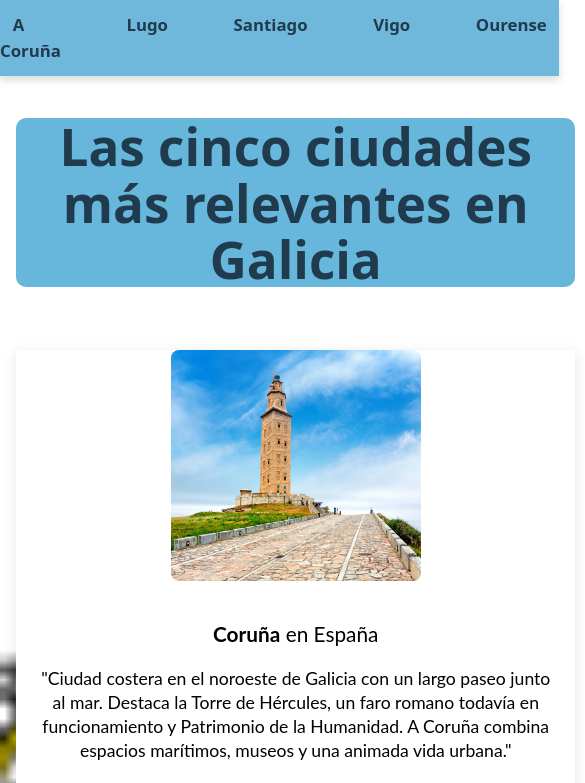
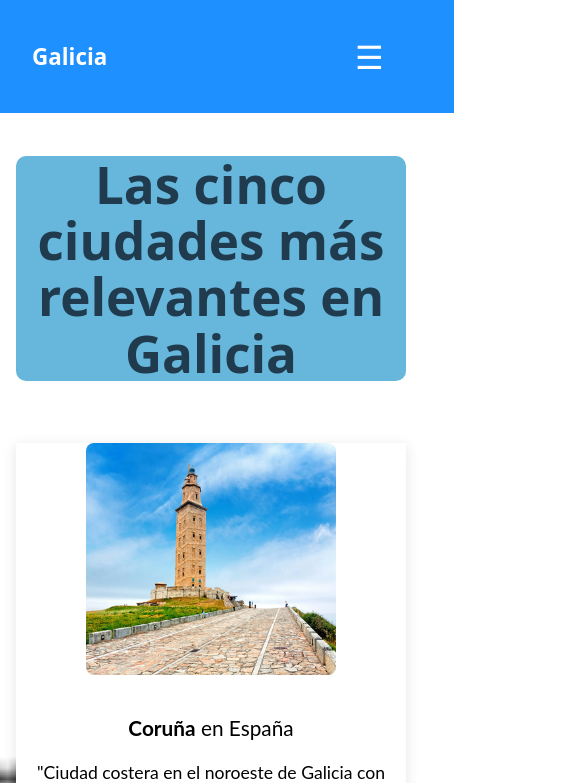
Before and after one commit to Mariaregue-spec/react-props, a React (Vite) app: page / in a window 390 px wide. Shown: the top 783 px of the page, 585 px wide, since content can reach past the window. Built offline with nearby package versions, Linux system fonts and the light colour scheme.

Commit message:
feat:Create navbar folder, testimonial in components, change routes, fix testimonial of cities

```diff
--- a/src/App.jsx
+++ b/src/App.jsx
@@ -1,6 +1,7 @@
+import Navbar from './components/Navbar/Navbar.jsx';
+import Testimonio from './components/Testimonio/Testimonio';
 import './App.css';
-import Navbar from './components/Navbar.jsx';
-import Testimonio from './components/Testimonio.jsx';
+
 
 function App() {
   return (
@@ -8,7 +9,6 @@ function App() {
       {/* NAVBAR */}
       <Navbar />
 
-      {/* CONTENIDO (NO TOCAMOS LOS TESTIMONIOS) */}
       <div className="App">
         <h1>Las cinco ciudades más relevantes en Galicia</h1>
 
@@ -30,21 +30,21 @@ function App() {
           nombre='Ourense'
           pais='España'
           imagen='Ourense'
-          testimonio='Ciudad interior de Galicia, situada en el interior de Galicia a orillas del río Miño, famosa por su patrimonio histórico y sus aguas termales.'
+          testimonio='Ciudad interior de Galicia, situada en el interior de Galicia a orillas del río Miño, famosa por su patrimonio histórico —como la Catedral de Ourense— y sus aguas termales repartidas por la ciudad y sus alrededores. Fue un importante asentamiento romano gracias a sus fuentes termales.'
         />
 
         <Testimonio
           nombre='Santiago de Compostela'
           pais='España'
           imagen='Santiago-de-Compostela'
-          testimonio='Ciudad histórica y capital de Galicia, famosa por su catedral y como destino final del Camino de Santiago.'
+          testimonio='Ciudad histórica y capital de Galicia, famosa por su impresionante catedral y como destino final del Camino de Santiago, una ruta de peregrinación milenaria. Su centro histórico es Patrimonio de la Humanidad por la UNESCO y combina arquitectura románica, gótica y barroca.'
         />
 
         <Testimonio
           nombre='Vigo'
           pais='España'
           imagen='Vigo'
-          testimonio='Es la ciudad más grande de Galicia y una importante zona portuaria junto a la Ría de Vigo.'
+          testimonio='Es la ciudad más grande de Galicia y una importante zona portuaria junto a la Ría de Vigo. Ofrece playas, barrios antiguos como el Casco Vello, parques, miradores y una rica gastronomía centrada en productos del mar.'
         />
       </div>
     </>
--- a/src/components/Navbar.css
+++ /dev/null
@@ -1,34 +0,0 @@
-.navbar {
-    position: sticky;
-    top: 0;
-    z-index: 1000;
-
-    background-color: #6fb7db;
-    padding: 0.8rem 0;
-
-    box-shadow: 0 4px 8px rgba(0, 0, 0, 0.15);
-}
-
-.nav-list {
-    list-style: none;
-    display: flex;
-    justify-content: center;
-    gap: 2.5rem;
-    margin: 0;
-    padding: 0;
-}
-
-.nav-list a {
-    color: #1f3b4d;
-    text-decoration: none;
-    font-weight: 600;
-    font-size: 1.05rem;
-    padding: 0.4rem 0.8rem;
-    border-radius: 8px;
-    transition: background-color 0.3s ease, color 0.3s ease;
-}
-
-.nav-list a:hover {
-    background-color: rgba(255, 255, 255, 0.4);
-    color: #0f2a3a;
-}
--- a/src/components/Navbar.jsx
+++ /dev/null
@@ -1,15 +0,0 @@
-import "./Navbar.css";
-
-export default function Navbar() {
-    return (
-        <nav className="navbar">
-            <ul className="nav-list">
-                <li><a href="https://www.coruna.gal" target="_blank" rel="noopener noreferrer">A Coruña</a></li>
-                <li><a href="https://www.lugo.gal" target="_blank" rel="noopener noreferrer">Lugo</a></li>
-                <li><a href="https://www.santiagodecompostela.gal" target="_blank" rel="noopener noreferrer">Santiago</a></li>
-                <li><a href="https://hoxe.vigo.org" target="_blank" rel="noopener noreferrer">Vigo</a></li>
-                <li><a href="https://www.ourense.gal" target="_blank" rel="noopener noreferrer">Ourense</a></li>
-            </ul>
-        </nav>
-    );
-}
--- /dev/null
+++ b/src/components/Navbar/Navbar.css
@@ -0,0 +1,76 @@
+.navbar {
+    width: 100%;
+    background-color: #1e90ff;
+    color: white;
+
+    display: flex;
+    align-items: center;
+    justify-content: space-between;
+
+    padding: 1rem 2rem;
+    position: sticky;
+    top: 0;
+    z-index: 100;
+}
+
+.navbar-logo {
+    font-size: 1.4rem;
+    font-weight: bold;
+}
+
+/* Links desktop */
+.navbar-links {
+    list-style: none;
+    display: flex;
+    gap: 1.5rem;
+}
+
+.navbar-links a {
+    color: white;
+    text-decoration: none;
+    font-weight: 500;
+}
+
+.navbar-links a:hover {
+    text-decoration: underline;
+}
+
+/* Botón hamburguesa */
+.hamburger {
+    display: none;
+    font-size: 2rem;
+    background: none;
+    border: none;
+    color: white;
+    cursor: pointer;
+}
+
+/* 📱 MOBILE */
+@media (max-width: 768px) {
+    .hamburger {
+        display: block;
+    }
+
+    .navbar-links {
+        position: absolute;
+        top: 100%;
+        left: 0;
+        width: 100%;
+
+        background-color: #1e90ff;
+        flex-direction: column;
+        align-items: center;
+
+        max-height: 0;
+        overflow: hidden;
+        transition: max-height 0.3s ease;
+    }
+
+    .navbar-links.open {
+        max-height: 300px;
+    }
+
+    .navbar-links li {
+        padding: 1rem 0;
+    }
+}
--- /dev/null
+++ b/src/components/Navbar/Navbar.jsx
@@ -0,0 +1,33 @@
+import { useState } from 'react';
+import './Navbar.css';
+
+function Navbar() {
+    const [open, setOpen] = useState(false);
+
+    return (
+        <nav className="navbar">
+            <div className="navbar-logo">
+                Galicia
+            </div>
+
+            {/* Botón hamburguesa */}
+            <button
+                className="hamburger"
+                onClick={() => setOpen(!open)}
+            >
+                ☰
+            </button>
+
+            {/* Links */}
+            <ul className={`navbar-links ${open ? 'open' : ''}`}>
+                <li><a href="#coruna">A Coruña</a></li>
+                <li><a href="#lugo">Lugo</a></li>
+                <li><a href="#santiago">Santiago</a></li>
+                <li><a href="#vigo">Vigo</a></li>
+                <li><a href="#ourense">Ourense</a></li>
+            </ul>
+        </nav>
+    );
+}
+
+export default Navbar;
--- a/src/components/Testimonio.jsx
+++ b/src/components/Testimonio/Testimonio.jsx
@@ -1,6 +1,6 @@
-import '../styles/Testimonio.css';
+import './Testimonio.css';
 
-const imagenes = import.meta.glob('../assets/img/*.png', {
+const imagenes = import.meta.glob('../../assets/img/*.png', {
     eager: true,
     import: 'default'
 });
@@ -10,7 +10,7 @@ function Testimonio(props) {
         <div className='contenedor-testimonio'>
             <img
                 className='imagen-testimonio'
-                src={imagenes[`../assets/img/${props.imagen}.png`]}
+                src={imagenes[`../../assets/img/${props.imagen}.png`]}
                 alt={`Foto de ${props.nombre}`}
             />
             <div className='contenedor-texto-testimonio'>
```
Also changed, not shown: src/components/Testimonio/Testimonio.css (renamed from src/styles/Testimonio.css).
